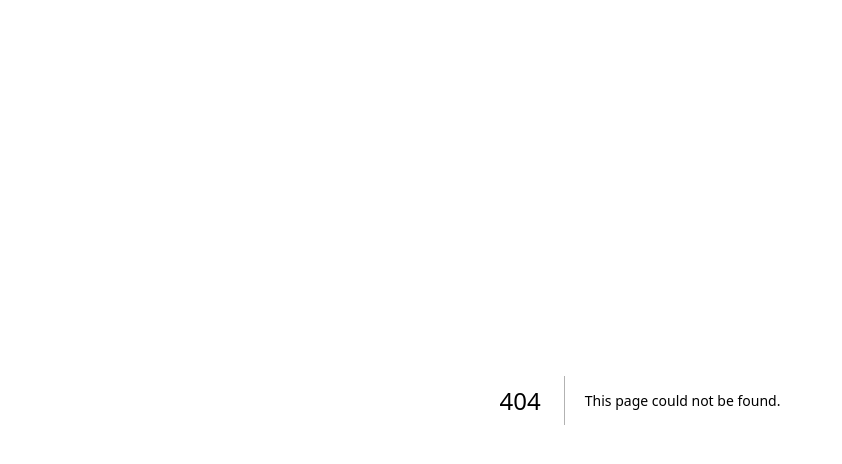
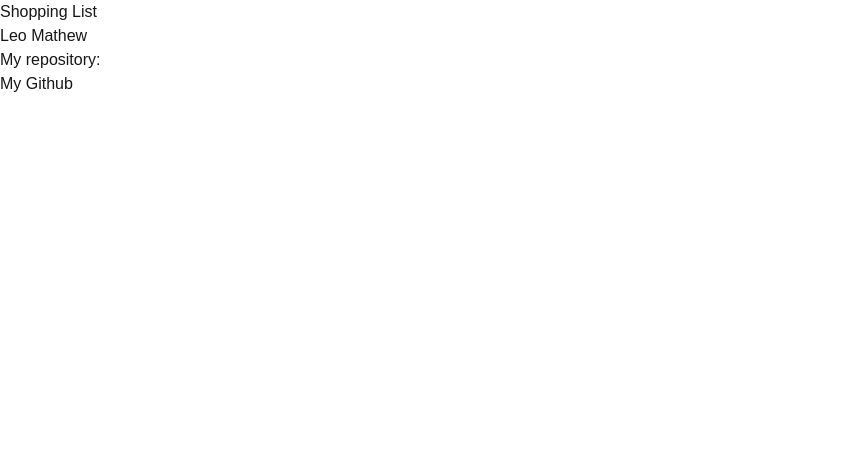
Before and after one commit to Leomathew25/cprg306-assignments, a Next.js app: page /week-2 in a window 1280 px wide. Before the commit this address had no page. Shown: the top 464 px of the page, without its empty margins (0-842 px from the left). Built offline with nearby package versions, Linux system fonts and the light colour scheme.

Commit message:
Added Week 2

```diff
--- /dev/null
+++ b/app/week-2/page.js
@@ -0,0 +1,10 @@
+import StudentInfo from "./student-info";
+
+export default function Page() {
+    return (
+      <main>
+        <h1>Shopping List</h1> <StudentInfo></StudentInfo>
+
+      </main>
+    );
+  }
--- /dev/null
+++ b/app/week-2/student-info.js
@@ -0,0 +1,15 @@
+import Link from "next/link";
+
+const StudentInfo = () => {
+  return (
+    <div>
+      <h1>Leo Mathew</h1>
+      <p>My repository:</p>
+
+         <Link href="https://github.com/Leomathew25/cprg306-assignments"> My Github </Link>
+
+    </div>
+  );
+};
+
+export default StudentInfo;
```
